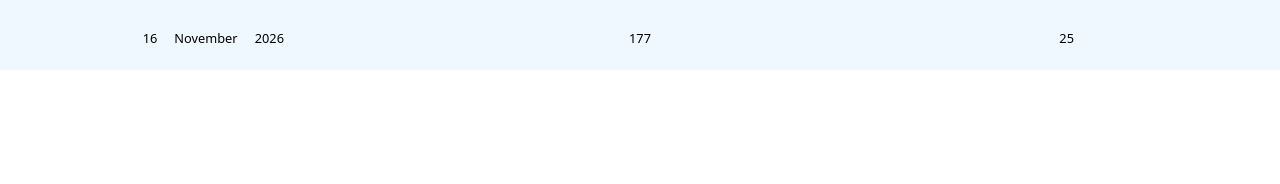
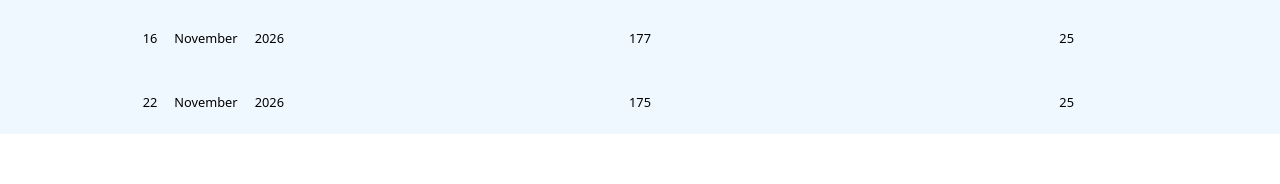
Before and after one commit to vancofnotalive/eggs, a plain HTML site: page index.html in a window 1280 px wide. Shown: the part 370-554 px from the top of the page. Drawn offline with Linux system fonts and the light colour scheme.

Commit message:
Update index.html

```diff
--- a/index.html
+++ b/index.html
@@ -274,6 +274,23 @@ to make a new row make a new role in table-content section -->
   </span>
 </section>
 </section>
+<section class="table-row">
+<section class="table-row-element">
+  <span class="day">22</span>
+  <span class="month">November</span>
+  <span class="year">2026</span>
+</section>
+<section class="table-row-element">
+  <span>
+    175
+  </span>
+</section>
+<section class="table-row-element">
+  <span>
+    25
+  </span>
+</section>
+</section>
 
 
                 <!-- contents end -->
```
